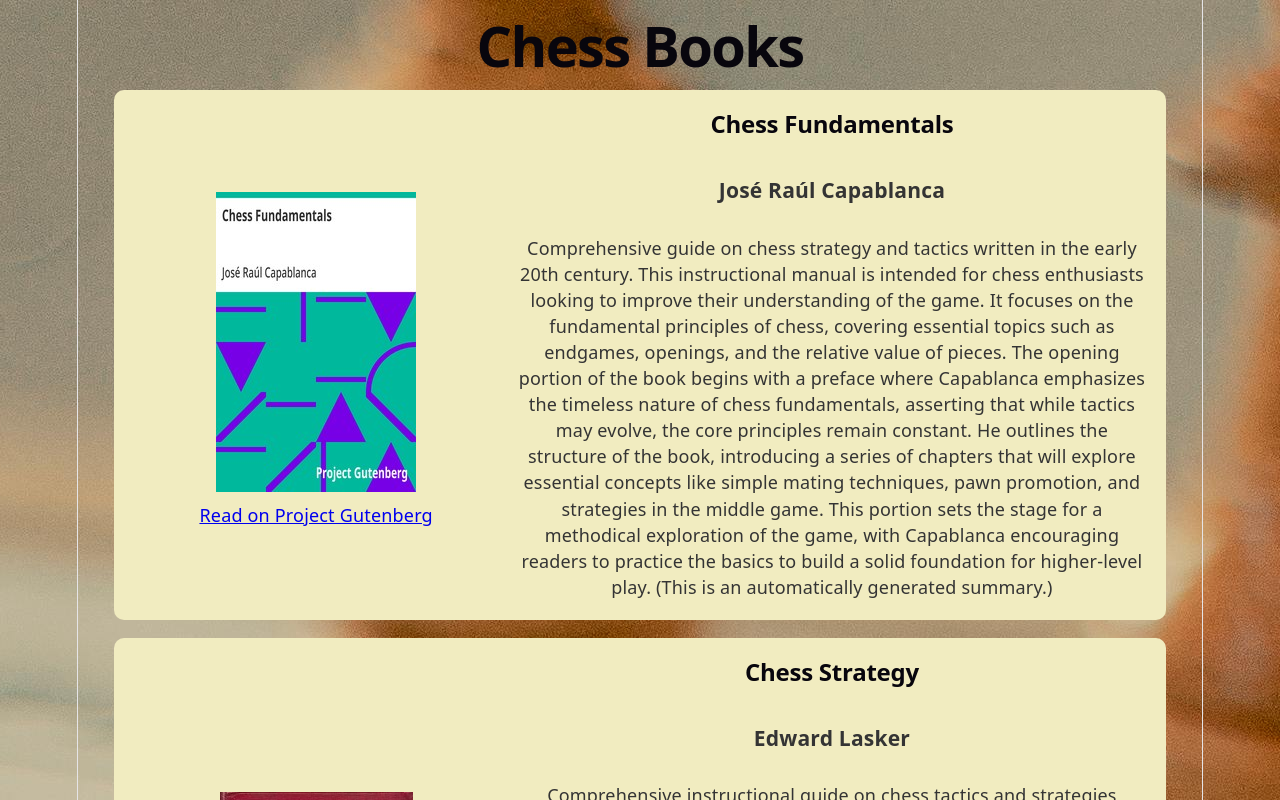
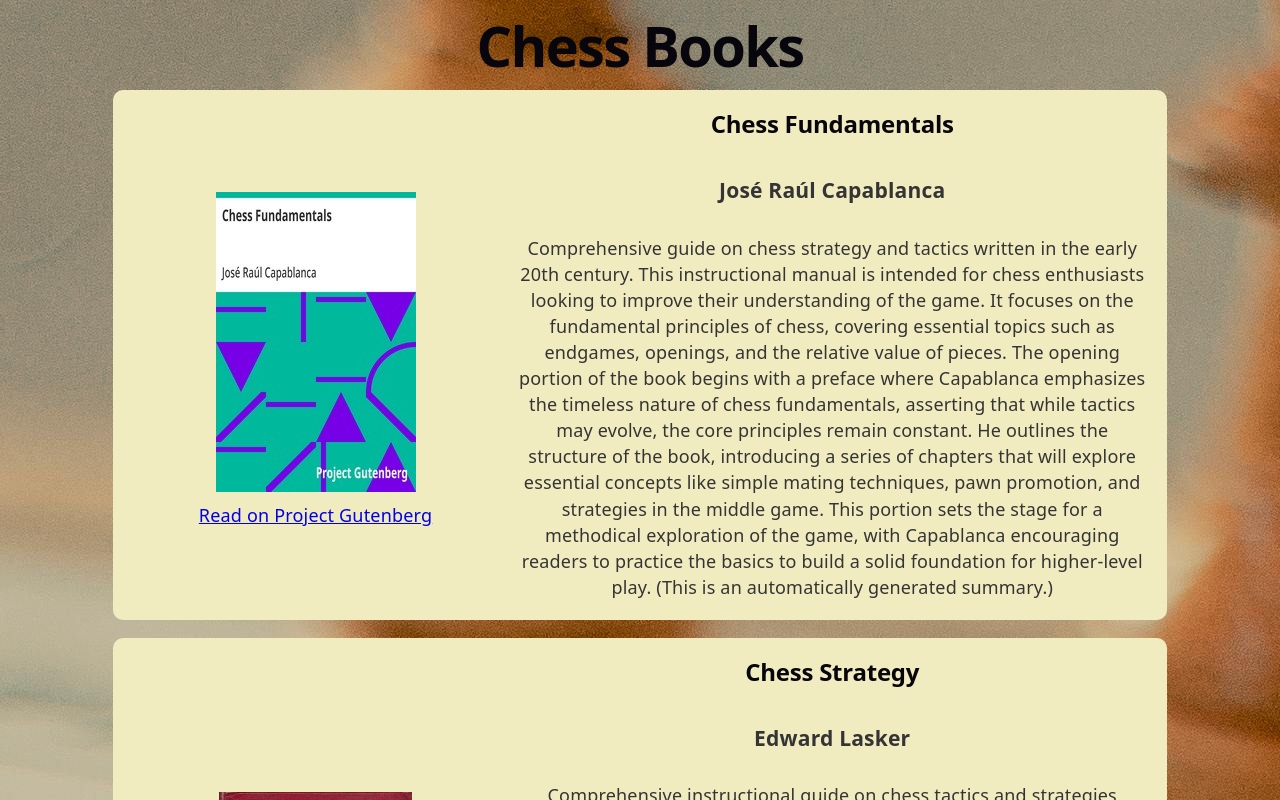
Before and after one commit to natisdale/react_assignments, a React (Vite) app in the folder week12/exercise/: page / in a window 1280 px wide. Shown: the top 800 px of the page. Built offline with nearby package versions, Linux system fonts and the light colour scheme.

Commit message:
Updating Week 11 Exercise

```diff
--- a/week12/exercise/src/css/index.css
+++ b/week12/exercise/src/css/index.css
@@ -41,7 +41,6 @@ body {
   max-width: 100%;
   margin: 0 auto;
   text-align: center;
-  border-inline: 1px solid var(--border);
   min-height: 100svh;
   display: flex;
   flex-direction: column;
```
